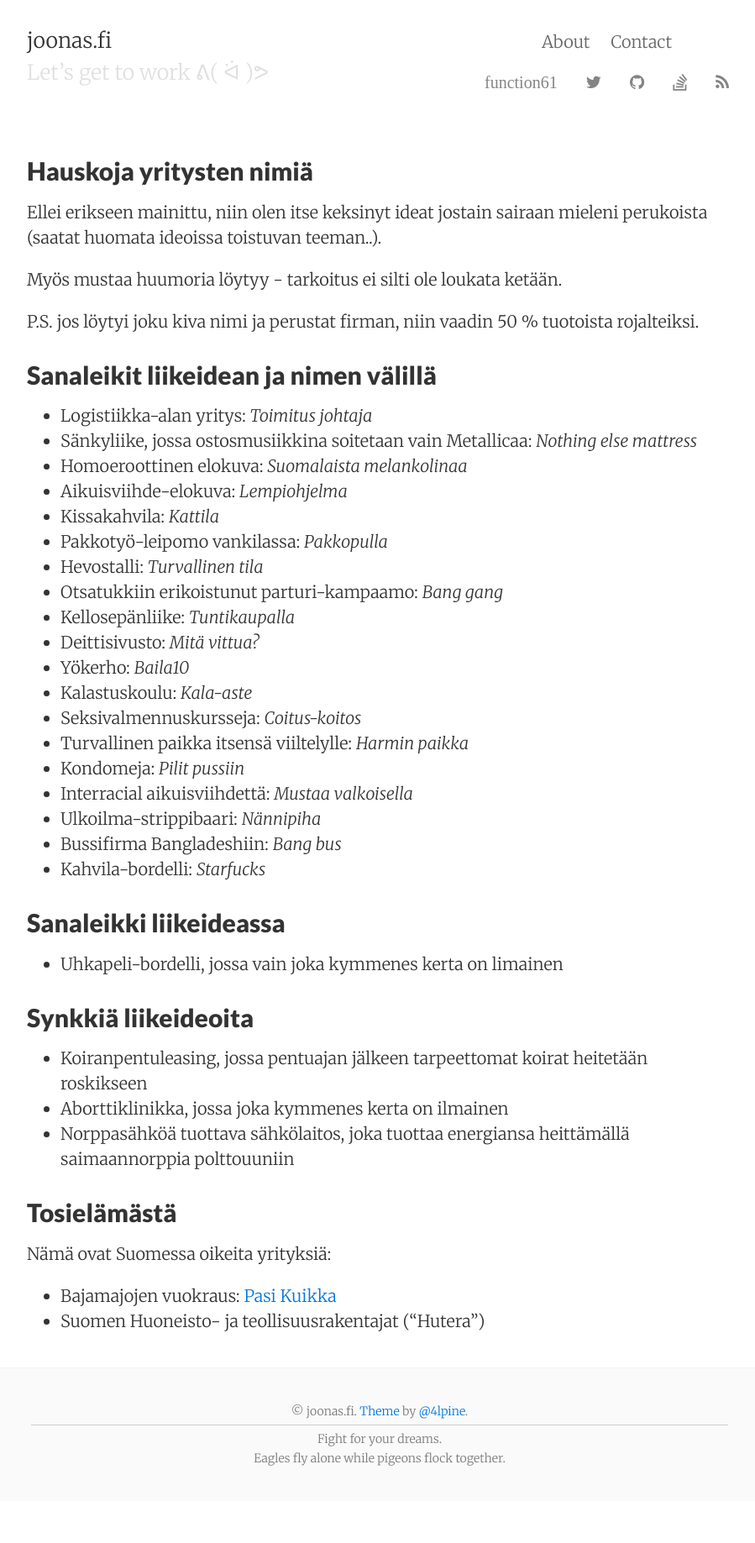
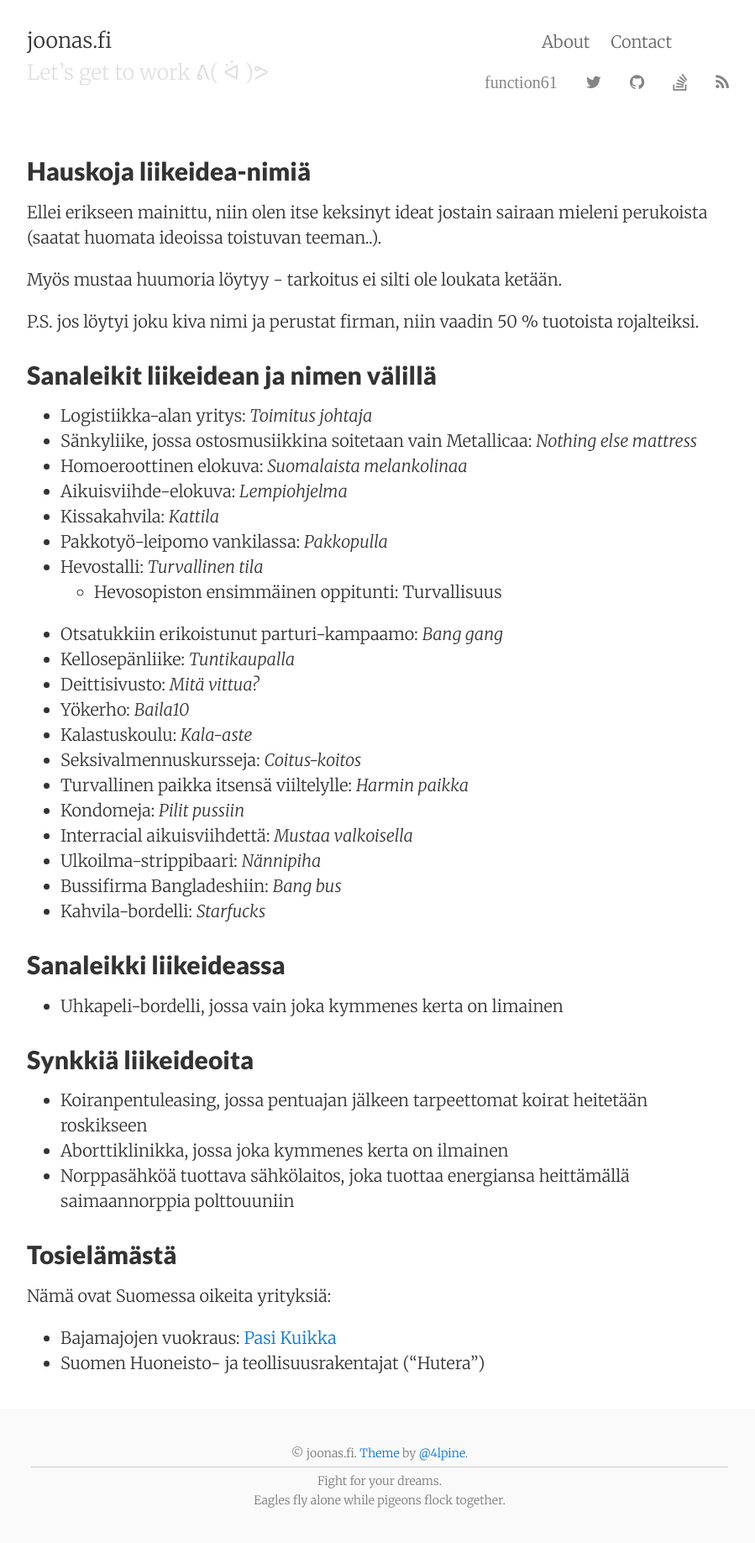
Before and after one commit to joonas-fi/joonas.fi, a Jekyll site: the page built from blog/hauskoja-liikeidea-nimia.md, in a window 1280 px wide. Shown: the whole page at 84% size, without its empty margins (188-1087 px from the left). Built offline with Jekyll 4.4.1, drawn with Linux system fonts in a browser that asks for light colours; nearby versions of some CDN libraries; before the commit the page ends 1787 px from its top, so only the background shows below that.

Commit message:
rename puns page

```diff
--- a/blog/hauskoja-yritysten-nimia.md
+++ b/blog/hauskoja-liikeidea-nimia.md
@@ -1,7 +1,7 @@
 ---
 layout: page
-title: Hauskoja yritysten nimiä
-permalink: /fi/sekalaista/hauskoja-yritysten-nimia/
+title: Hauskoja liikeidea-nimiä
+permalink: /fi/sekalaista/hauskoja-liikeidea-nimia/
 ---
 
 Ellei erikseen mainittu, niin olen itse keksinyt ideat jostain sairaan mieleni perukoista (saatat
@@ -22,6 +22,7 @@ Sanaleikit liikeidean ja nimen välillä
 - Kissakahvila: *Kattila*
 - Pakkotyö-leipomo vankilassa: *Pakkopulla*
 - Hevostalli: *Turvallinen tila*
+	* Hevosopiston ensimmäinen oppitunti: Turvallisuus
 - Otsatukkiin erikoistunut parturi-kampaamo: *Bang gang*
 - Kellosepänliike: *Tuntikaupalla*
 - Deittisivusto: *Mitä vittua?*
```
Also changed, not shown: blog/about.md (+1 -1 lines).
